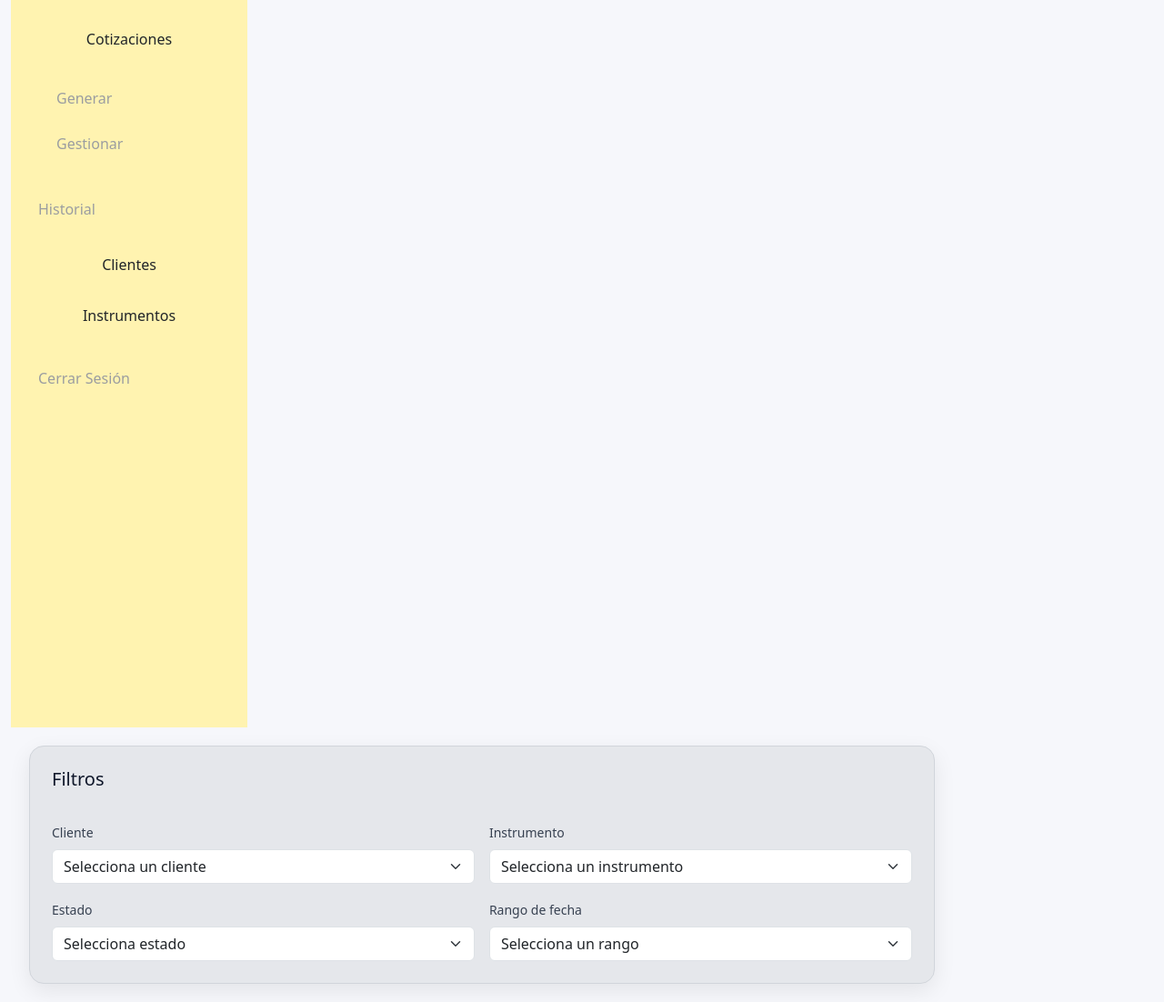
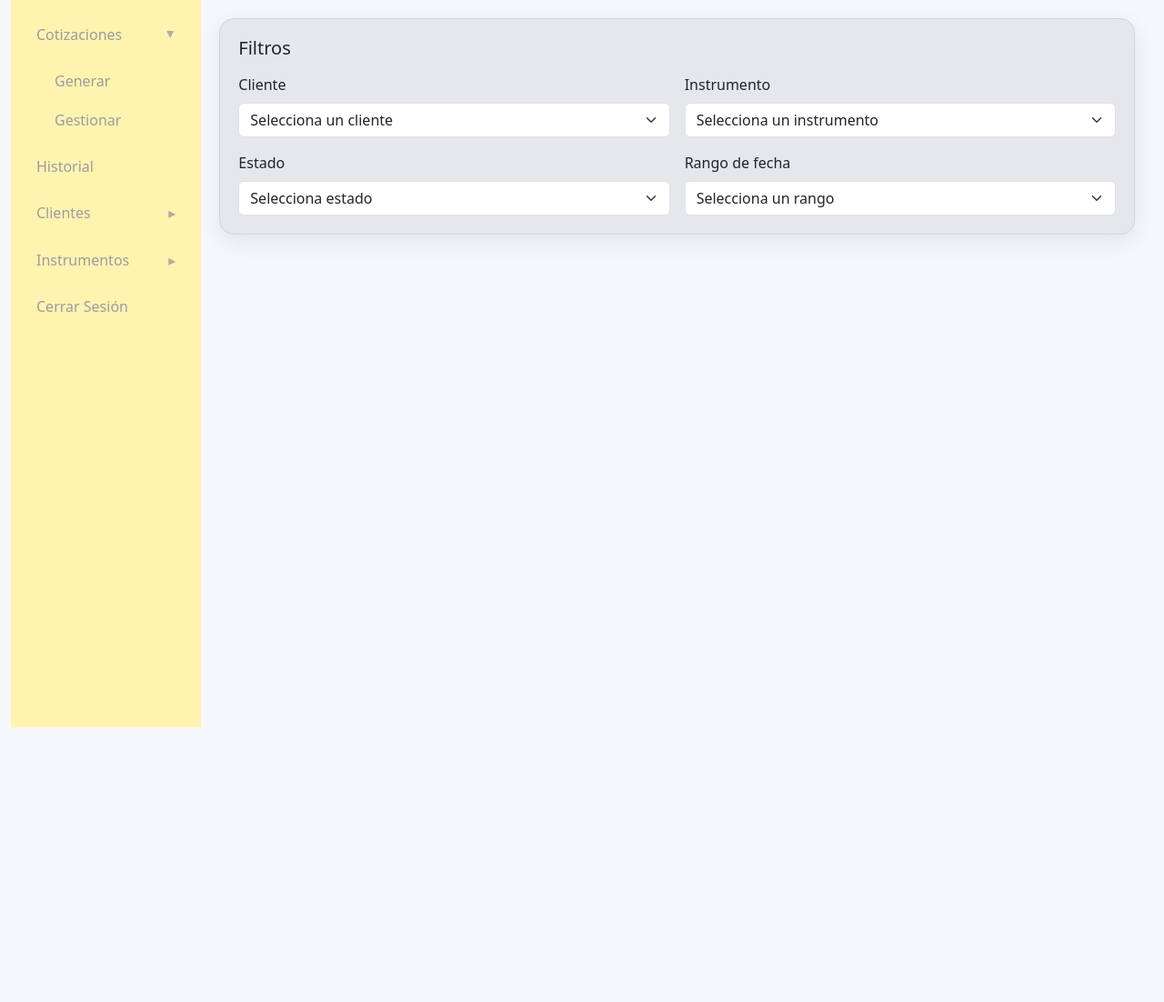
Before and after one commit to FASC4/ISW, a PHP site: page /dashboard.html in a window 1280 px wide. Shown: the whole page at 91% size. After the commit the page ends 800 px from the top, so only its background shows below. Run offline with PHP 8.4, Linux system fonts and the light colour scheme.

Commit message:
Refactor CSS for sidebar and content styles
Updated CSS variables and improved styling for sidebar and content layout.

```diff
--- a/style.css
+++ b/style.css
@@ -1,175 +1,81 @@
-/* Reset básico */
-* { box-sizing: border-box; margin: 0; padding: 0; }
-html, body { height: 100%; }
-body { font-family: system-ui, -apple-system, Segoe UI, Roboto, Arial, sans-serif; background:#f6f7fb; color:#111827; }
+:root {
+  --sidebar-bg: #fff3b0;
+  --sidebar-hover: #FFEA75;
+  --content-bg: #e5e7eb;
+}
 
-/* Layout principal */
+body {
+  background: #f6f7fb;
+}
+
 .layout {
-  display: flex;
   min-height: 100vh;
 }
 
-/* Sidebar izquierda */
+/* ===== Sidebar ===== */
 .sidebar {
-  width: 260px;
-  background: #fff3b0;          /* azul muy oscuro */
+  background: var(--sidebar-bg);
   color: #9b9da0;
-  padding: 24px 16px;
-  display: flex;
-  flex-direction: column;
-  gap: 10px;
+  min-height: 100vh;
   position: sticky;
   top: 0;
-  height: 100vh;
+  padding: 1rem;
 }
 
-.sidebar a {
+/* Links y botones */
+.sidebar .nav-link,
+.sidebar .btn-toggle {
+  color: #9b9da0;
+  border-radius: 0.6rem;
+  padding: 0.6rem 0.75rem;
+  font-weight: 500;
   display: block;
   text-decoration: none;
-  color: #9b9da0;
-  padding: 12px 14px;
-  border-radius: 10px;
-  transition: background .2s, transform .05s;
-  font-weight: 500;
-}
-.sidebar a:hover { background: #FFEA75; }
-.sidebar a:active { transform: scale(0.99); }
-
-/* Panel derecho (segundo div) */
-.content {
-  flex: 1;
-  padding: 28px;
-  background: #eef1f4;
-  display: flex;
-  flex-direction: column;
-  gap: 18px;
+  transition: background 0.2s;
 }
 
-/* Caja gris */
-.content {
-  /* La propia sección será la caja gris */
-  background: #e5e7eb;          /* gris claro */
-  border: 1px solid #d1d5db;
-  box-shadow: 0 8px 24px rgba(0,0,0,.08);
-  margin: 20px;
-  border-radius: 16px;
-  padding: 24px;
+/* Hover */
+.sidebar .nav-link:hover,
+.sidebar .btn-toggle:hover {
+  background: var(--sidebar-hover);
 }
 
-/* Título */
-.content h1 {
-  font-size: 20px;
-  margin-bottom: 8px;
-  color: #0f172a;
+/* Botones de colapso */
+.btn-toggle {
+  background: transparent;
+  width: 100%;
+  text-align: left;
+  border: 0;
+  cursor: pointer;
+  position: relative;
 }
 
-/* Formulario con selects */
-.filters {
-  display: grid;
-  grid-template-columns: repeat(2, minmax(220px, 1fr));
-  gap: 16px 20px;
+/* Flechita */
+.btn-toggle::after {
+  content: '▸';
+  float: right;
+  transition: transform 0.2s ease;
+  opacity: 0.8;
 }
 
-.field { display: flex; flex-direction: column; gap: 8px; }
-label { font-size: 14px; color: #374151; }
-
-select {
-  appearance: none;
-  width: 100%;
-  padding: 10px 12px;
-  border: 1px solid #cbd5e1;
-  border-radius: 10px;
-  background: #fff;
-  font-size: 14px;
-  outline: none;
-  transition: border-color .2s, box-shadow .2s;
-}
-select:focus {
-  border-color: #3b82f6;
-  box-shadow: 0 0 0 3px rgba(59,130,246,.2);
+.btn-toggle[aria-expanded="true"]::after {
+  transform: rotate(90deg);
 }
 
-/* Responsive */
-@media (max-width: 900px) {
-  .sidebar { width: 220px; }
-  .filters { grid-template-columns: 1fr; }
-}
-@media (max-width: 640px) {
-  .layout { flex-direction: column; }
-  .sidebar {
-    width: 100%;
-    height: auto;
-    position: relative;
-    border-bottom: 1px solid #1f2937;
-  }
-  .content { margin: 12px; }
+/* Submenú */
+.submenu .nav-link {
+  padding-left: 2rem;
 }
 
-/* ====== Sidebar: grupos desplegables ====== */
-.menu-group {
-  border-radius: 10px;
-  overflow: hidden;
+/* ===== Panel derecho ===== */
+.content-wrap {
+  padding: 1.25rem;
 }
 
-.menu-group + a,
-.menu-group + .menu-group,
-.sidebar a + .menu-group {
-  margin-top: 6px;
+.content {
+  background: var(--content-bg);
+  border: 1px solid #d1d5db;
+  border-radius: 1rem;
+  box-shadow: 0 8px 24px rgba(0, 0, 0, 0.08);
+  padding: 1.25rem;
 }
-
-/* Título del grupo (summary) con estilo de item de menú */
-.menu-group > summary {
-  list-style: none;           /* oculta marcador por defecto */
-  cursor: pointer;
-  padding: 12px 14px;
-  border-radius: 10px;
-  color: #9b9da0;
-  font-weight: 600;
-  position: relative;
-  transition: background .2s, transform .05s;
-}
-
-/* Hover/active como los <a> */
-.menu-group > summary:hover { background: #FFEA75; }
-.menu-group > summary:active { transform: scale(0.99); }
-
-/* Flecha indicador */
-.menu-group > summary::after {
-  content: '▸';
-  position: absolute;
-  right: 12px;
-  top: 50%;
-  transform: translateY(-50%) rotate(0deg);
-  transition: transform .2s ease;
-  opacity: .8;
-}
-
-/* Rotar flecha cuando está abierto */
-.menu-group[open] > summary::after {
-  transform: translateY(-50%) rotate(90deg);
-}
-
-/* Contenedor de subopciones */
-.submenu {
-  display: grid;
-  padding: 6px 6px 8px 6px;   /* pequeño padding interno */
-  gap: 6px;
-}
-
-/* Links internos del desplegable */
-.submenu a {
-  display: block;
-  text-decoration: none;
-  color: #9b9da0;
-  background: transparent;
-  padding: 10px 12px 10px 28px;   /* sangría para jerarquía */
-  border-radius: 8px;
-  font-weight: 500;
-  transition: background .2s, transform .05s;
-}
-
-.submenu a:hover { background: #FFEA75; }
-.submenu a:active { transform: scale(0.99); }
-
-/* Quitar triángulo default de summary en Safari/Firefox */
-.menu-group > summary::-webkit-details-marker { display: none; }
```
